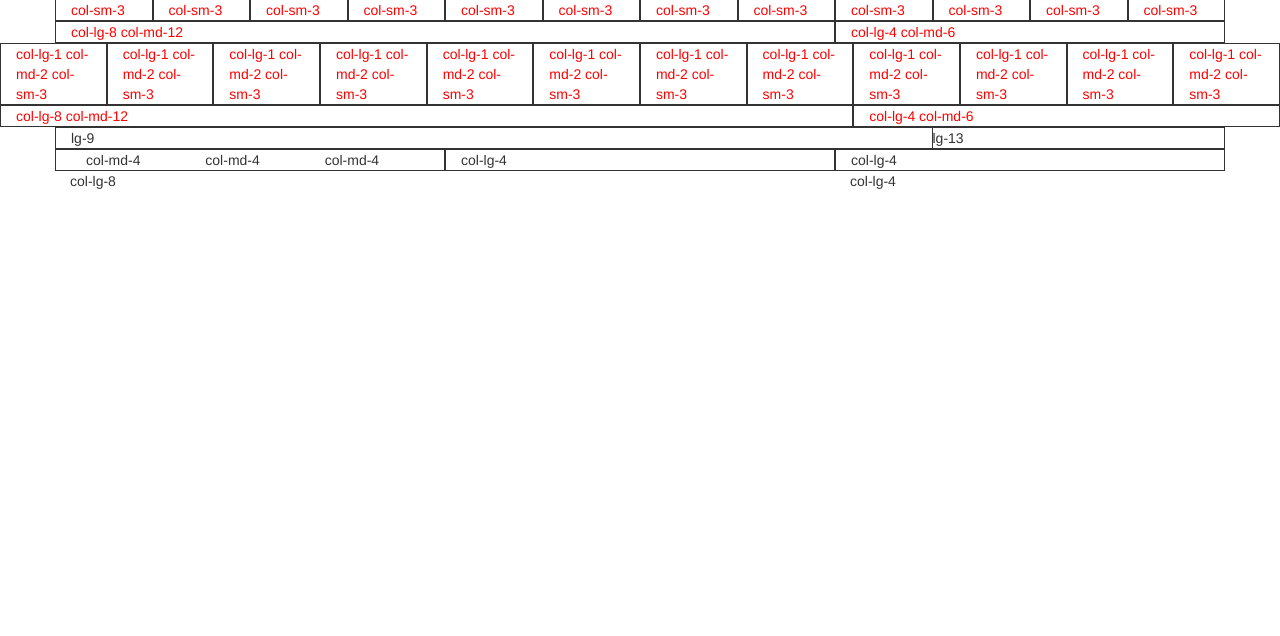
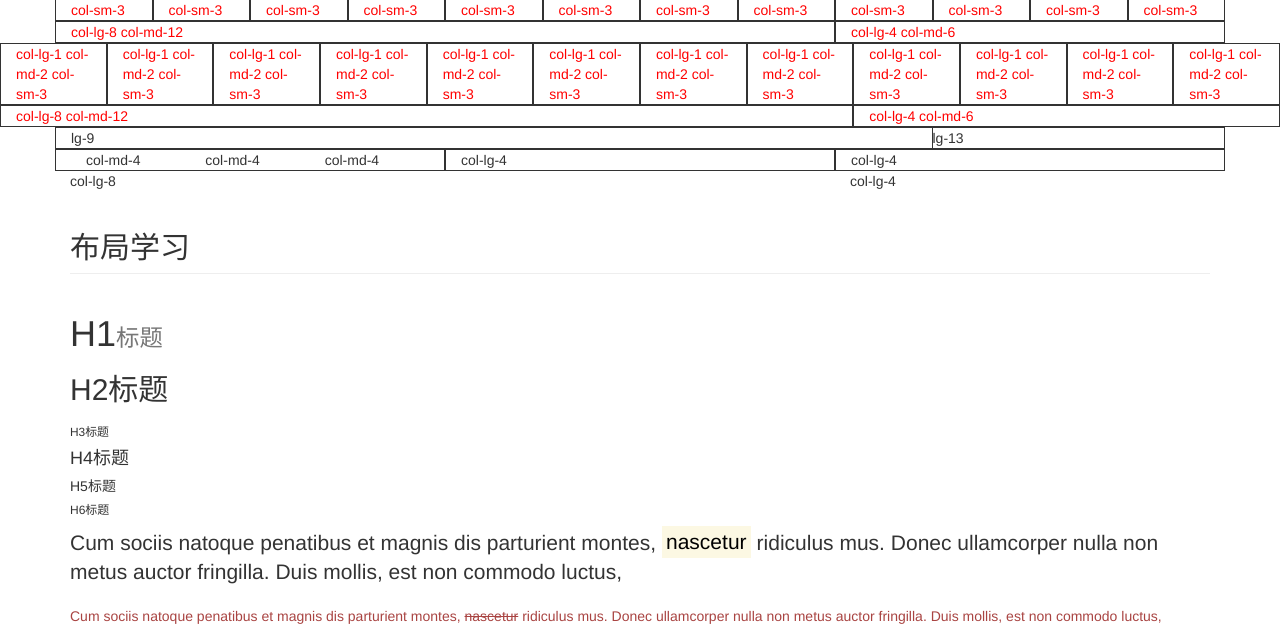
Before and after one commit to haixiaohai/flask-mit, a Flask app: page /test in a window 1280 px wide. Shown: the part 719-1355 px from the top of the page. Before the commit the page ends 908 px from the top, so only its background shows below. Run offline with Flask 2, Linux system fonts and the light colour scheme; some libraries are stand-ins or nearby versions.

Commit message:
201901161401

```diff
--- a/app/templates/boot.html
+++ b/app/templates/boot.html
@@ -98,4 +98,21 @@
         <div class="col-md-8 col-md-pull-4">col-lg-8</div>
     </div>
 </div>
+
+<div class="container">
+    <h2 class="page-header">布局学习</h2>
+</div>
+<!--标题-->
+<div class="container">
+    <h1>H1<small>标题</small></h1>
+    <h2>H2标题</h2>
+    <h3 class="small">H3标题</h3>
+    <h4>H4标题</h4>
+    <h5>H5标题</h5>
+    <h6>H6标题</h6>
+</div>
+<div class="container">
+    <p class="lead">Cum sociis natoque penatibus et magnis dis parturient montes, <mark>nascetur</mark> ridiculus mus. Donec ullamcorper nulla non metus auctor fringilla. Duis mollis, est non commodo luctus, </p>
+    <p class="text-danger">Cum sociis natoque penatibus et magnis dis parturient montes, <del>nascetur</del> ridiculus mus. Donec ullamcorper nulla non metus auctor fringilla. Duis mollis, est non commodo luctus, </p>
+</div>
 {% endblock page_content %}
```
